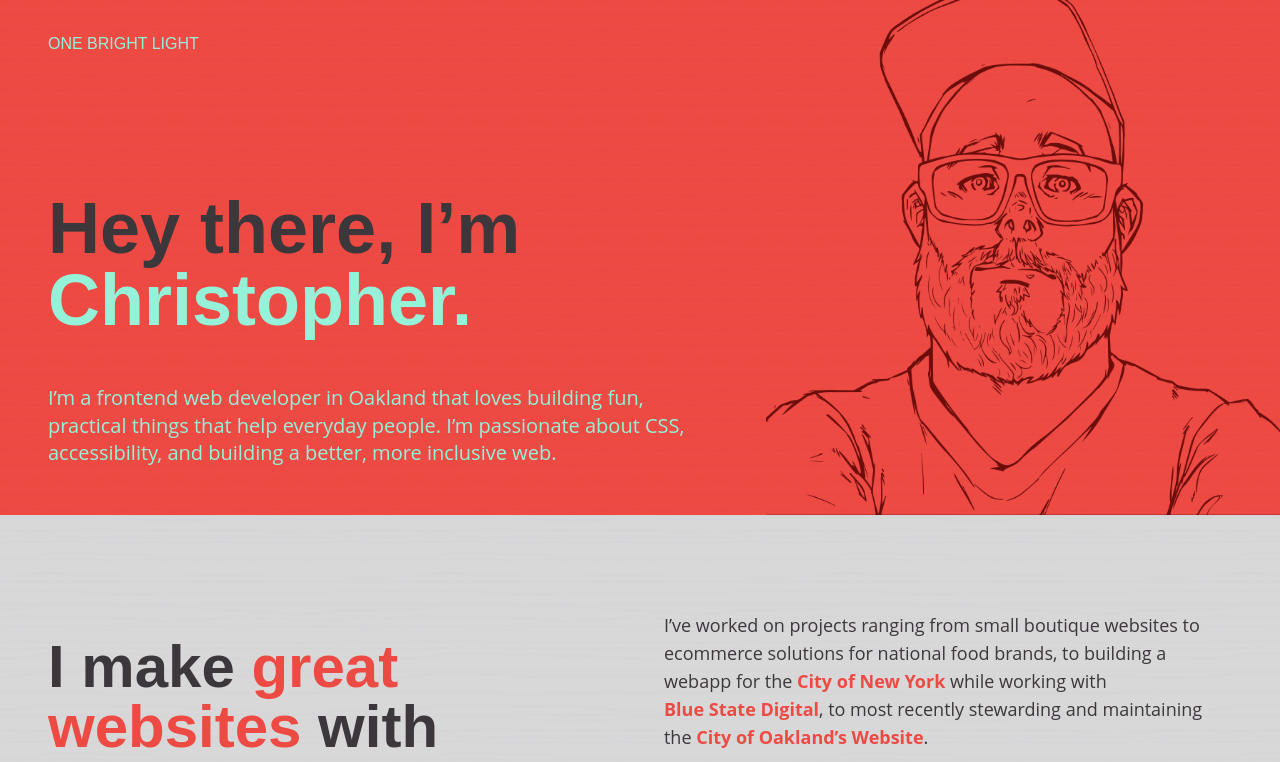
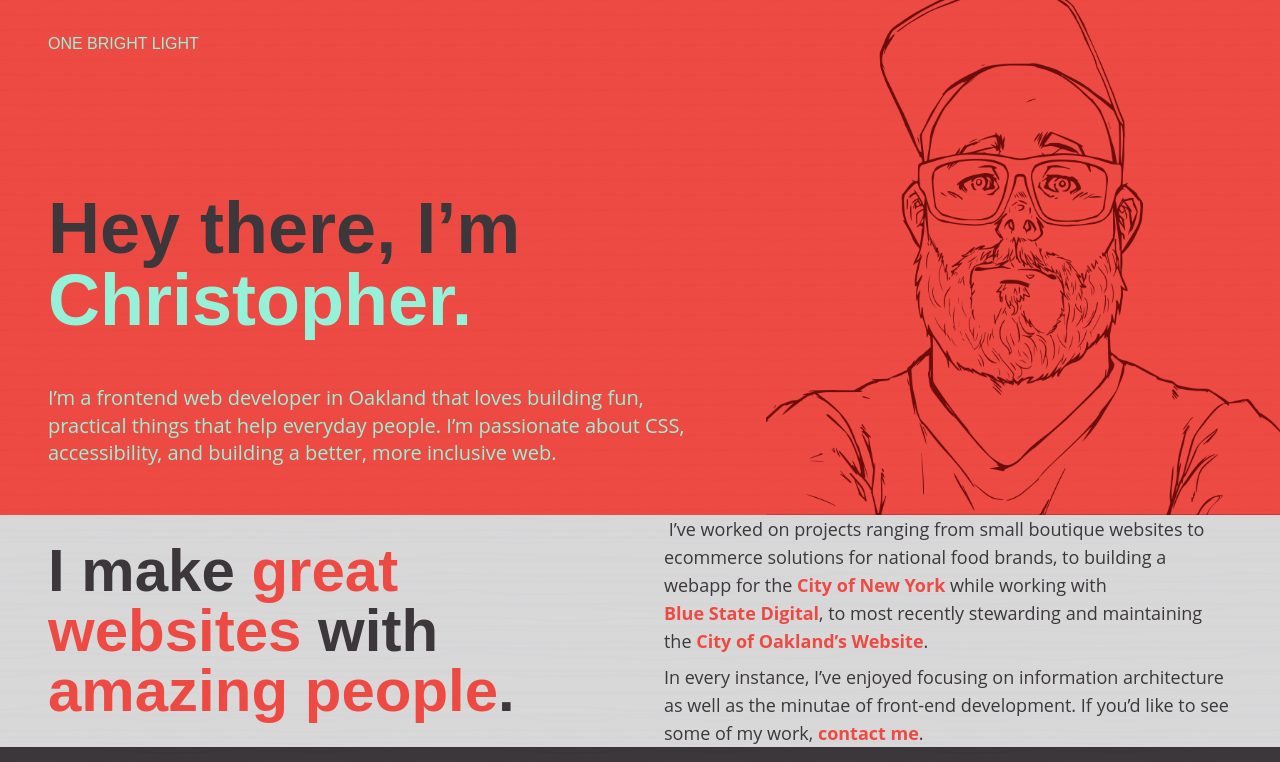
Before and after one commit to furioursus/onebrightlight-2022, a Vue app: page / in a window 1280 px wide. Shown: the top 762 px of the page. Built offline with nearby package versions, Linux system fonts and the light colour scheme.

Commit message:
Fix punctuation wrapping over to new line.

```diff
--- a/src/components/WhatIDo.vue
+++ b/src/components/WhatIDo.vue
@@ -3,16 +3,16 @@
 </script>
 
 <template>
-  <div class="py-12 bg-jet-100 bg-light-jet-pattern md:py-20 lg:py-24">
+  <div class="bg-jet-100 bg-light-jet-pattern hero-padding">
     <div class="container grid gap-4 mx-auto container-padding text-jet-700 md:gap-12 md:grid-cols-2">
       <div class="flex flex-col md:justify-center">
         <h2 class="text-3xl font-bold sm:text-4xl lg:text-5xl font-heading xl:text-6xl 2xl:text-7xl">I make <span class="text-tart-500">great websites</span><br class="md:hidden"> with <span class="text-tart-500">amazing people</span>.</h2>
       </div>
       <div class="flex flex-col md:justify-center">
         <div class="space-y-2 2xl:space-y-4 md:text-sm lg:text-base xl:text-lg 2xl:text-xl">
-          <p>
+          <p class="whitespace-pre-wrap ">
             I’ve worked on projects rang­ing from small bou­tique web­sites to ecom­merce solu­tions for nation­al food brands, to build­ing a webapp for the <WIDLink webUrl="https://access.nyc.gov" text="City of New York" /> while working with <WIDLink webUrl="https://www.bluestate.co" text="Blue State Digital" />, to most recently stewarding and maintaining the <WIDLink webUrl="https://www.oaklandca.gov" text="City of Oakland’s Website" />.</p>
-            <p>In every instance, I’ve enjoyed focusing on infor­ma­tion archi­tec­ture as well as the min­u­tae of front-end devel­op­ment. If you’d like to see some of my work, <WIDLink webUrl="#contact" text="contact me" />.
+            <p class="whitespace-pre-wrap ">In every instance, I’ve enjoyed focusing on infor­ma­tion archi­tec­ture as well as the min­u­tae of front-end devel­op­ment. If you’d like to see some of my work, <WIDLink webUrl="#contact" text="contact me" />.
           </p>
         </div>
       </div>
```
